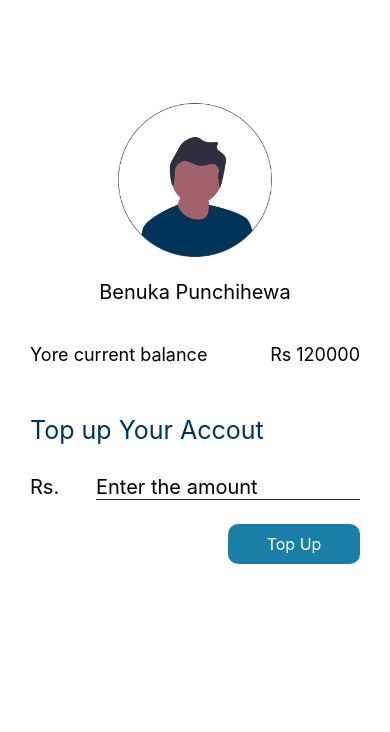
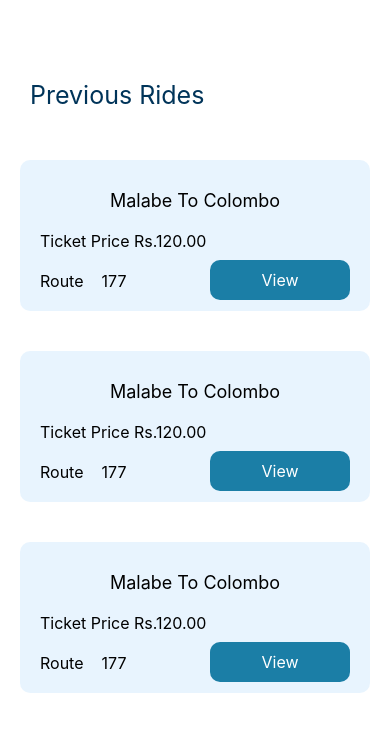
Before and after one commit to Benuka-Punchihewa/ticketing-app-customer-mobile, a React Native app: screen / in a window 390 px wide. Shown: the top 732 px of the page. Built offline with nearby package versions, Linux system fonts and the light colour scheme.

Commit message:
adding previous ride ui

```diff
--- a/App.js
+++ b/App.js
@@ -4,9 +4,10 @@ import React from "react";
 import SignIn from "./app/screens/SignIn";
 import SignUp from "./app/screens/SignUp";
 import TopUp from "./app/screens/TopUp";
+import PreviousRides from "./app/screens/PreviousRides";
 
 const App = () => {
-  return <TopUp />;
+  return <PreviousRides />;
 };
 
 export default App;
--- /dev/null
+++ b/app/screens/PreviousRides.js
@@ -0,0 +1,124 @@
+import {
+  StyleSheet,
+  Text,
+  View,
+  ScrollView,
+  TouchableOpacity,
+} from "react-native";
+import React from "react";
+
+const PreviousRides = () => {
+  return (
+    <View style={styles.previousRides_container}>
+      <Text style={styles.previousRides_topic}>Previous Rides</Text>
+
+      <ScrollView
+        style={styles.previousRides_data_container}
+        showsVerticalScrollIndicator={false}
+      >
+        <View style={styles.previousRides_data}>
+          <Text style={styles.previousRides_data_text_1}>
+            Malabe To Colombo
+          </Text>
+          <Text style={styles.previousRides_data_text}>
+            Ticket Price Rs.120.00
+          </Text>
+          <Text style={styles.previousRides_data_text}>
+            Route &nbsp;&nbsp; 177
+          </Text>
+
+          <TouchableOpacity style={styles.previousRides_data_button}>
+            <Text style={styles.previousRides_data_button_text}>View</Text>
+          </TouchableOpacity>
+        </View>
+
+        <View style={styles.previousRides_data}>
+          <Text style={styles.previousRides_data_text_1}>
+            Malabe To Colombo
+          </Text>
+          <Text style={styles.previousRides_data_text}>
+            Ticket Price Rs.120.00
+          </Text>
+          <Text style={styles.previousRides_data_text}>
+            Route &nbsp;&nbsp; 177
+          </Text>
+
+          <TouchableOpacity style={styles.previousRides_data_button}>
+            <Text style={styles.previousRides_data_button_text}>View</Text>
+          </TouchableOpacity>
+        </View>
+
+        <View style={styles.previousRides_data}>
+          <Text style={styles.previousRides_data_text_1}>
+            Malabe To Colombo
+          </Text>
+          <Text style={styles.previousRides_data_text}>
+            Ticket Price Rs.120.00
+          </Text>
+          <Text style={styles.previousRides_data_text}>
+            Route &nbsp;&nbsp; 177
+          </Text>
+
+          <TouchableOpacity style={styles.previousRides_data_button}>
+            <Text style={styles.previousRides_data_button_text}>View</Text>
+          </TouchableOpacity>
+        </View>
+      </ScrollView>
+    </View>
+  );
+};
+
+export default PreviousRides;
+
+const styles = StyleSheet.create({
+  previousRides_container: {
+    flex: 1,
+  },
+
+  previousRides_topic: {
+    marginTop: 80,
+    marginLeft: 30,
+    color: "#003459",
+    fontSize: 25,
+  },
+
+  previousRides_data_container: {
+    marginTop: 30,
+  },
+
+  previousRides_data: {
+    margin: 20,
+    borderRadius: 10,
+    backgroundColor: "#2196f31a",
+    padding: 20,
+  },
+
+  previousRides_data_text_1: {
+    fontSize: 18,
+    textAlign: "center",
+    marginTop: 10,
+  },
+
+  previousRides_data_text: {
+    fontSize: 16,
+    marginTop: 20,
+  },
+
+  previousRides_data_button: {
+    position: "absolute",
+    top: 100,
+    right: 0,
+    marginRight: 20,
+    width: "40%",
+    justifyContent: "center",
+    alignItems: "center",
+    borderRadius: 10,
+    backgroundColor: "#1b7ea6",
+    padding: 10,
+  },
+
+  previousRides_data_button_text: {
+    color: "#fff",
+    fontSize: 16,
+  },
+});
```
